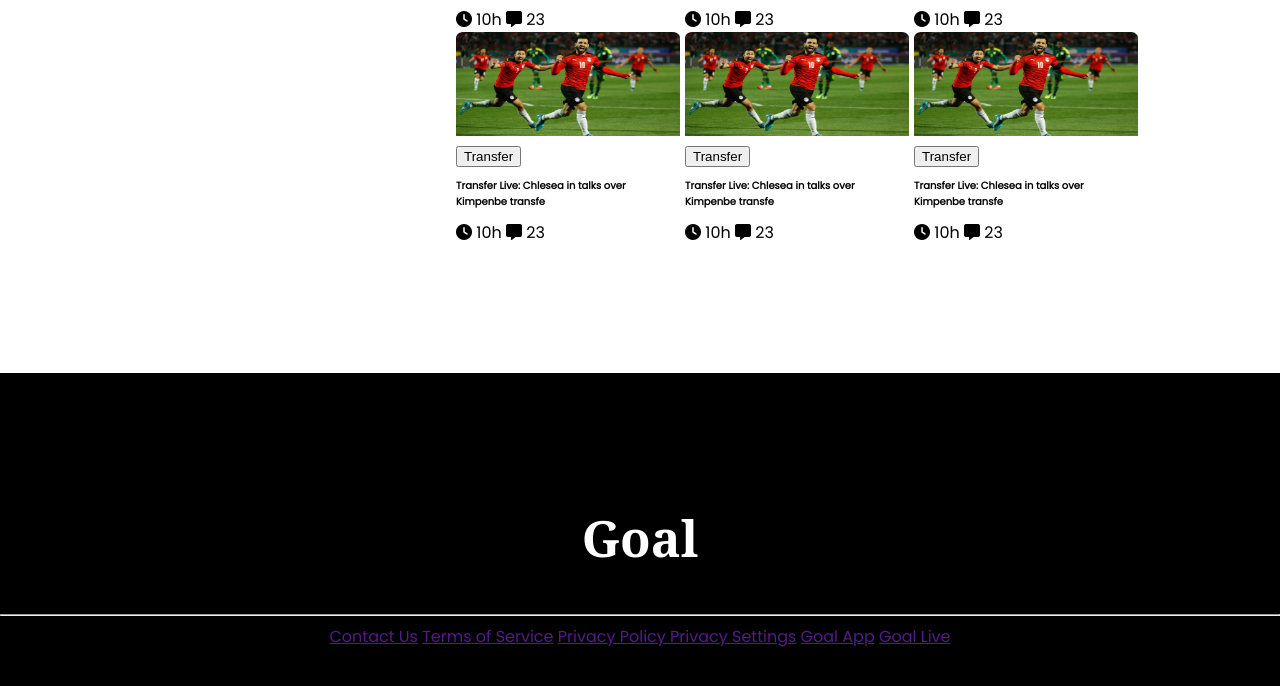
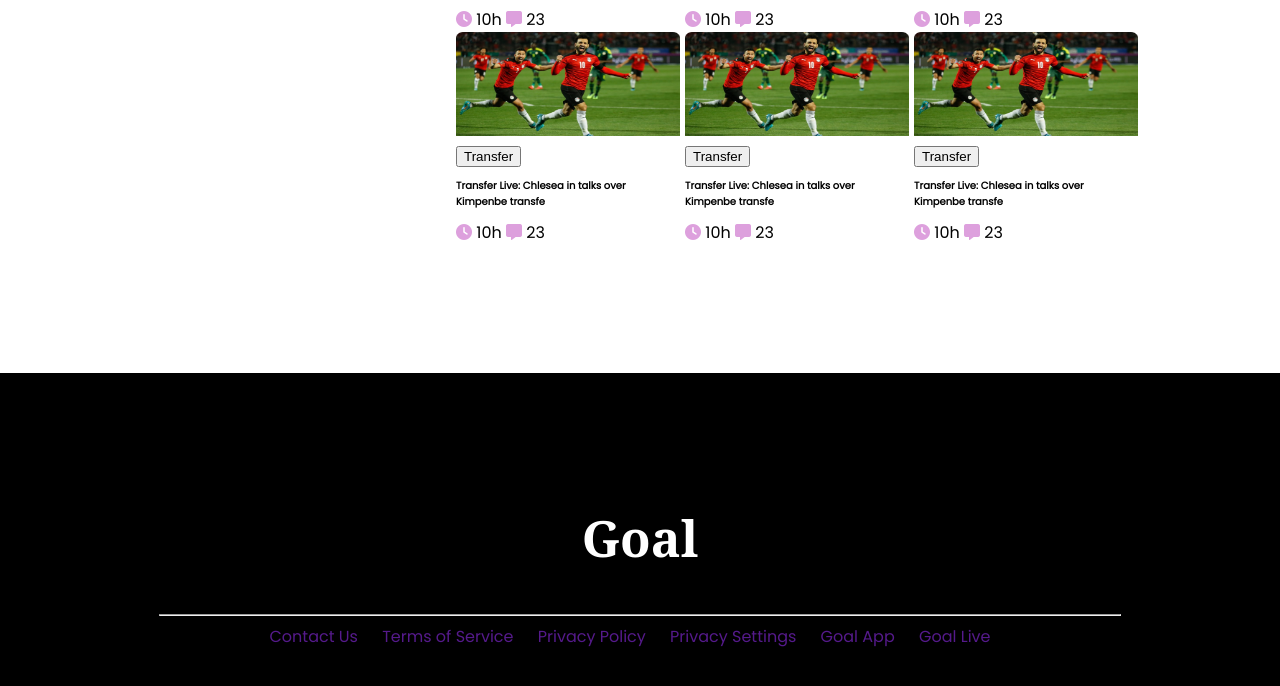
Before and after one commit to Mizan2221/Assignment-2, a plain HTML site: page index.html in a window 1280 px wide. Shown: the part 1210-1896 px from the top of the page. Drawn offline with Linux system fonts and the light colour scheme.

Commit message:
section added

```diff
--- a/index.html
+++ b/index.html
@@ -193,12 +193,12 @@
 
         <nav>
 
-         <a href="">Contact Us</a>
-         <a href="">Terms of Service</a>
-         <a href="">Privacy Policy </a>
-         <a href="">Privacy Settings</a>
-         <a href="">Goal App</a>
-         <a href="">Goal Live</a>
+         <a class="cool" href="">Contact Us</a>
+         <a class="cool" href="">Terms of Service</a>
+         <a class="cool" href="">Privacy Policy </a>
+         <a class="cool" href="">Privacy Settings</a>
+         <a class="cool" href="">Goal App</a>
+         <a class="cool" href="">Goal Live</a>
 
         </nav>
     </footer>
--- a/styles/style.css
+++ b/styles/style.css
@@ -72,6 +72,7 @@ body{
     display: grid;
     grid-template-columns: repeat(3, 1fr);
     grid-column-gap: 5px;
+
 }
 .ken{
     margin-top: 10%;
@@ -88,6 +89,7 @@ body{
 }
 .en{
     color: white;
+    width: 75%;
 }
 .ken{
     background-color: black;
@@ -106,3 +108,10 @@ body{
 .time{
     display: flex;
 }
+.fa-solid{
+    color: plum;
+}
+.cool{
+    margin-right: 20px;
+    text-decoration: none;
+}
```
